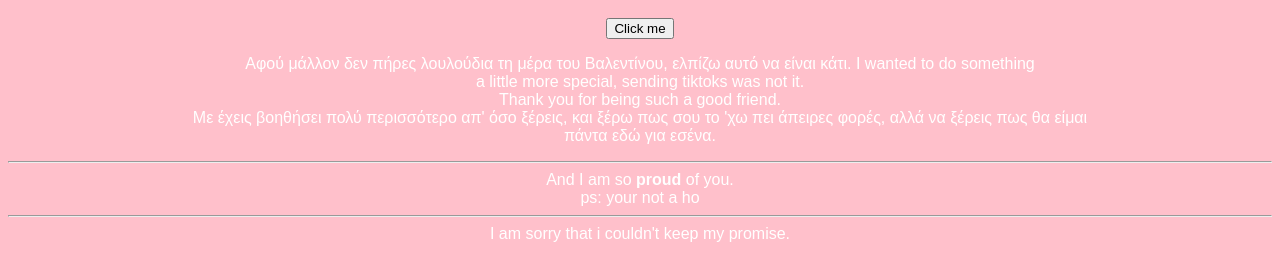
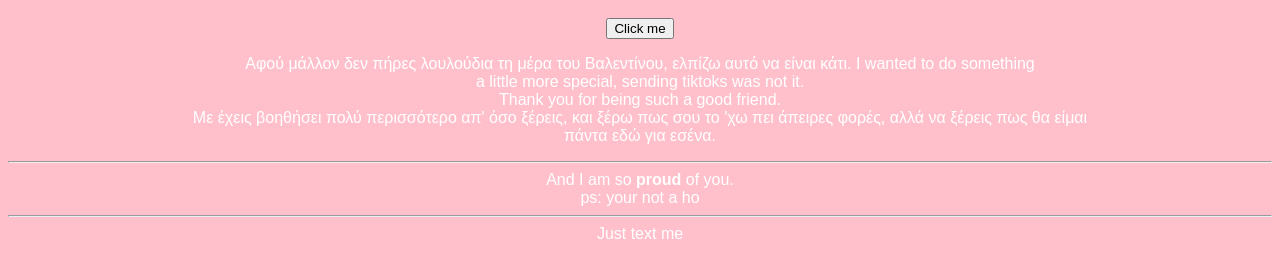
Before and after one commit to George-lwwww/forelee, a plain HTML site: page bestie.html in a window 1280 px wide. Shown: the part 649-908 px from the top of the page. Drawn offline with Linux system fonts and the light colour scheme.

Commit message:
bestie.html

```diff
--- a/bestie.html
+++ b/bestie.html
@@ -49,7 +49,7 @@
         <hr>And I am so <b>proud</b> of you.<br>
         ps: your not a ho
         <hr>
-        I am sorry that i couldn't keep my promise.
+        Just text me
     </p>
 
 
```
